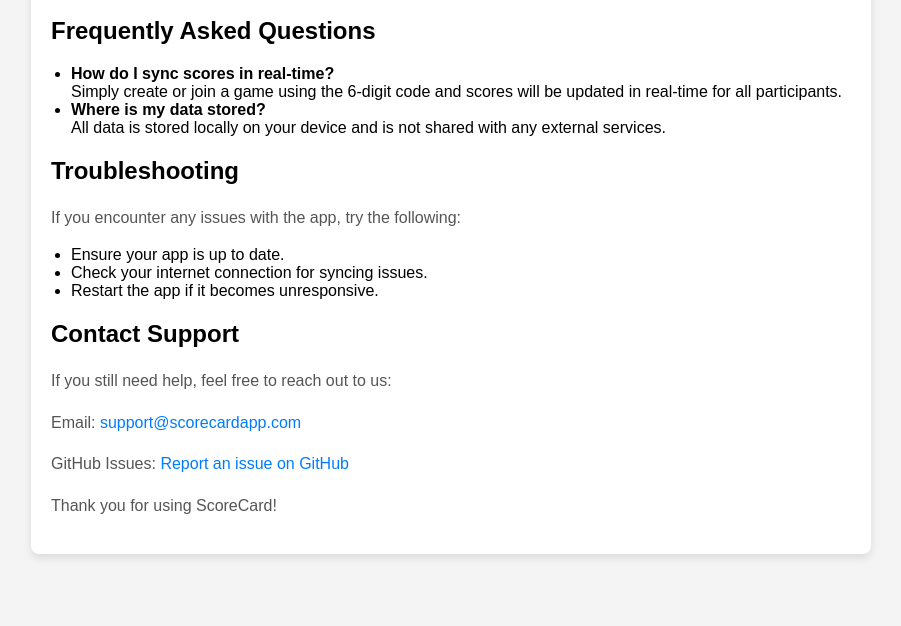
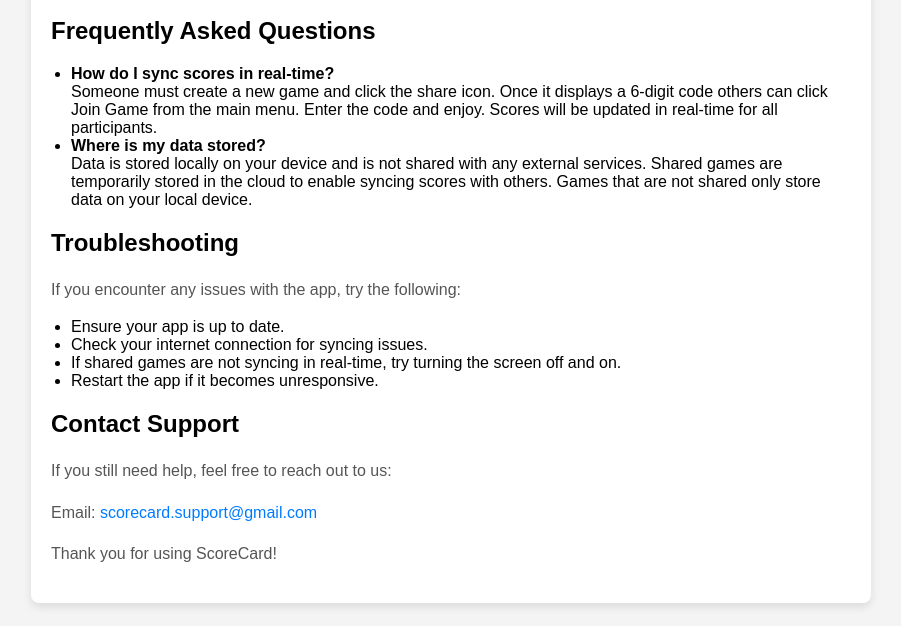
Before and after one commit to hvoll44/scorecard-support, a plain HTML site: page index.html in a window 1280 px wide. Shown: the part 174-800 px from the top of the page, without its empty margins (189-1090 px from the left). Drawn offline with Linux system fonts and the light colour scheme.

Commit message:
update questions and troubleshooting sections

```diff
--- a/index.html
+++ b/index.html
@@ -14,9 +14,9 @@
         <h2>Frequently Asked Questions</h2>
         <ul>
             <li><strong>How do I sync scores in real-time?</strong><br>
-                Simply create or join a game using the 6-digit code and scores will be updated in real-time for all participants.</li>
+                Someone must create a new game and click the share icon. Once it displays a 6-digit code others can click Join Game from the main menu. Enter the code and enjoy. Scores will be updated in real-time for all participants.</li>
             <li><strong>Where is my data stored?</strong><br>
-                All data is stored locally on your device and is not shared with any external services.</li>
+                Data is stored locally on your device and is not shared with any external services. Shared games are temporarily stored in the cloud to enable syncing scores with others. Games that are not shared only store data on your local device.</li>
         </ul>
 
         <h2>Troubleshooting</h2>
@@ -24,13 +24,13 @@
         <ul>
             <li>Ensure your app is up to date.</li>
             <li>Check your internet connection for syncing issues.</li>
+            <li>If shared games are not syncing in real-time, try turning the screen off and on.</li>
             <li>Restart the app if it becomes unresponsive.</li>
         </ul>
 
         <h2>Contact Support</h2>
         <p>If you still need help, feel free to reach out to us:</p>
-        <p>Email: <a href="mailto:support@scorecardapp.com">support@scorecardapp.com</a></p>
-        <p>GitHub Issues: <a href="https://github.com/yourusername/scorecard/issues" target="_blank">Report an issue on GitHub</a></p>
+        <p>Email: <a href="mailto:scorecard.support@gmail.com">scorecard.support@gmail.com</a></p>
 
         <p>Thank you for using ScoreCard!</p>
     </div>
```
